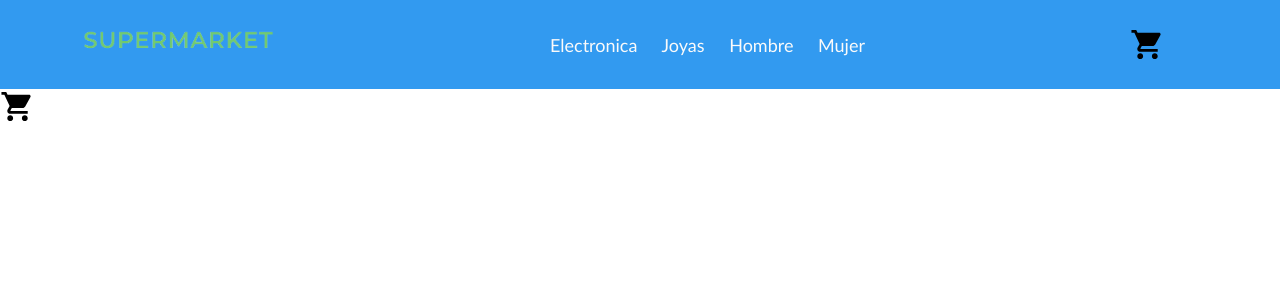
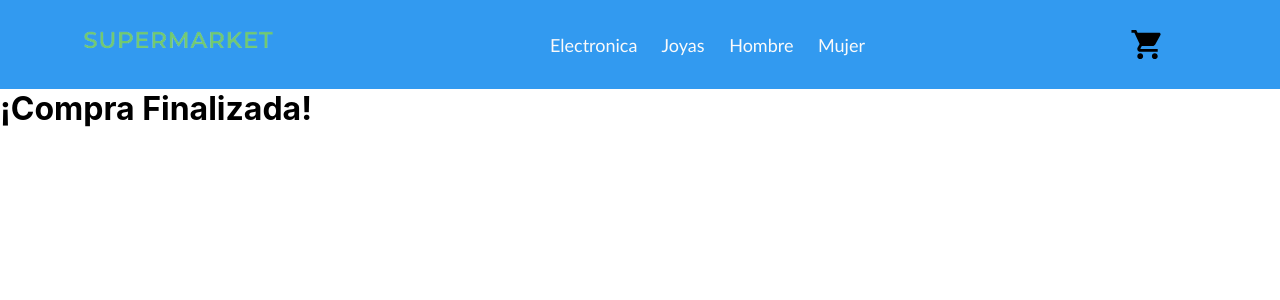
Before and after one commit to Luismorandi/superapp-curso-react, a React (Create React App) app: page /cart in a window 1280 px wide. Shown: the top 300 px of the page. Built offline with nearby package versions, Linux system fonts and the light colour scheme.

Commit message:
desafio:sincronizar counter

```diff
--- a/src/App.js
+++ b/src/App.js
@@ -8,7 +8,7 @@ import {
   Routes,
   Route,
 } from "react-router-dom";
-import Cart from "./components/navBarFolder/Cart";
+import Cart from "./components/cartFolder/Cart";
 
 
 
--- a/src/components/ItemDetailContainer/ItemDetail.js
+++ b/src/components/ItemDetailContainer/ItemDetail.js
@@ -4,6 +4,7 @@ import ItemCount from "../itemListFolder/ItemCount";
 import { CircularProgress } from "@mui/material";
 import { useState } from "react";
 import { useEffect } from "react";
+import { Link } from "react-router-dom";
 
 const ItemDetail =({detalles})=>{
 
@@ -12,6 +13,12 @@ const ItemDetail =({detalles})=>{
         setTimeout(()=>{
             resolve(detalles.image)
         },1000)});
+
+    const [endPurshase, setEndPurshase] = useState(true);
+    const addProducts = () => {
+        setEndPurshase(false);
+
+    }
 
     useEffect(()=>{
         promise.then (() => setImage(false))});
@@ -26,8 +33,8 @@ const ItemDetail =({detalles})=>{
             <div className="rightSectionDetail">
                 <h1>{detalles.title}</h1>
                 <h3>${detalles.price} Pesos.</h3>
-                <ItemCount stock={10} initial={1}/>
-                <button className="buttonDetail"> Agregar al Carrito</button>
+                {endPurshase ? <ItemCount stock={10} initial={1} addProducts={addProducts}/>: <Link to={`/cart`}> <button className="buttonDetail"> ¡Compra Finalizada! </button> </Link>}
+
             </div>
         </div>
     )
--- a/src/components/ItemDetailContainer/itemDetail.css
+++ b/src/components/ItemDetailContainer/itemDetail.css
@@ -39,6 +39,7 @@
 }
 
 .buttonDetail{
+    padding-top: 150px;
     position:sticky;
     border-radius: 5px;
     background: rgb(50, 154, 240);
@@ -46,6 +47,7 @@
     padding: 10px;
     cursor: pointer;
     width: 100%;
+    transition: all .5s;
 }
 
 @media(max-width: 1100px) {
--- /dev/null
+++ b/src/components/cartFolder/Cart.js
@@ -0,0 +1,13 @@
+import React from "react";
+
+const Cart =()=>{
+    return(
+
+        <div>
+            <h1>¡Compra Finalizada!</h1>
+        </div>
+
+    )
+}
+
+export default Cart
--- a/src/components/itemListFolder/ItemCount.js
+++ b/src/components/itemListFolder/ItemCount.js
@@ -1,12 +1,14 @@
 
 import React, {useState} from "react";
-import "../navBarFolder/cart.css"
 import AddIcon from '@mui/icons-material/Add';
 import RemoveIcon from '@mui/icons-material/Remove';
 import "../itemListFolder/itemCount.css"
 
-const ItemCount = ({stock, initial}) =>{
+const ItemCount = ({stock, initial, addProducts}) =>{
 
+    const addProductsCount = () =>{
+        addProducts();
+    }
     const [count, setCount] = useState (initial);
 
     const addCountClick =() => {
@@ -22,11 +24,18 @@ const ItemCount = ({stock, initial}) =>{
     };
 
     return (
+
+        <>
             <div className="countCard">
                 <RemoveIcon onClick={removeCountClick}/>
                 <p>{count}</p>
                 <AddIcon onClick={addCountClick}/>
             </div>
+
+            <div >
+                <button onClick={addProductsCount}className="buttonDetail"> Agregar al Carrito</button>
+            </div>
+        </>
     )
 }
 
--- a/src/components/itemListFolder/itemCount.css
+++ b/src/components/itemListFolder/itemCount.css
@@ -3,3 +3,7 @@
         justify-content: space-between;
 
     }
+
+    .holaa{
+        padding-top: 20px;
+    }
--- a/src/components/navBarFolder/Cart.js
+++ /dev/null
@@ -1,11 +0,0 @@
-import React from "react";
-import ShoppingCartIcon from '@mui/icons-material/ShoppingCart';
-import "../navBarFolder/cart.css"
-
-const Cart = () =>{
-    return (
-        <ShoppingCartIcon fontSize="large" className="cart"/>
-    )
-}
-
-export default Cart
--- /dev/null
+++ b/src/components/navBarFolder/CartWidget.js
@@ -0,0 +1,11 @@
+import React from "react";
+import ShoppingCartIcon from '@mui/icons-material/ShoppingCart';
+import "../navBarFolder/cartWidget.css"
+
+const CartWidget = () =>{
+    return (
+        <ShoppingCartIcon fontSize="large" className="cart"/>
+    )
+}
+
+export default CartWidget
--- a/src/components/navBarFolder/Navbar.js
+++ b/src/components/navBarFolder/Navbar.js
@@ -1,5 +1,5 @@
 import React from "react";
-import Cart from "../navBarFolder/Cart";
+import CartWidget from "./CartWidget";
 import "../navBarFolder/navbar.css"
 import logo from "../../assets/logo.png";
 import MenuIcon from '@mui/icons-material/Menu'
@@ -28,7 +28,7 @@ const Navbar = () => {
                 {categories.map((category)=> <li className="colorLinks"><Link key={category.id} to={category.route}> {category.name}</Link></li>)}
             </ul>
         </div>
-            <Cart/>
+            <CartWidget/>
 
         </header>
 
```
Also changed, not shown: src/components/navBarFolder/cartWidget.css (renamed from src/components/navBarFolder/cart.css).
